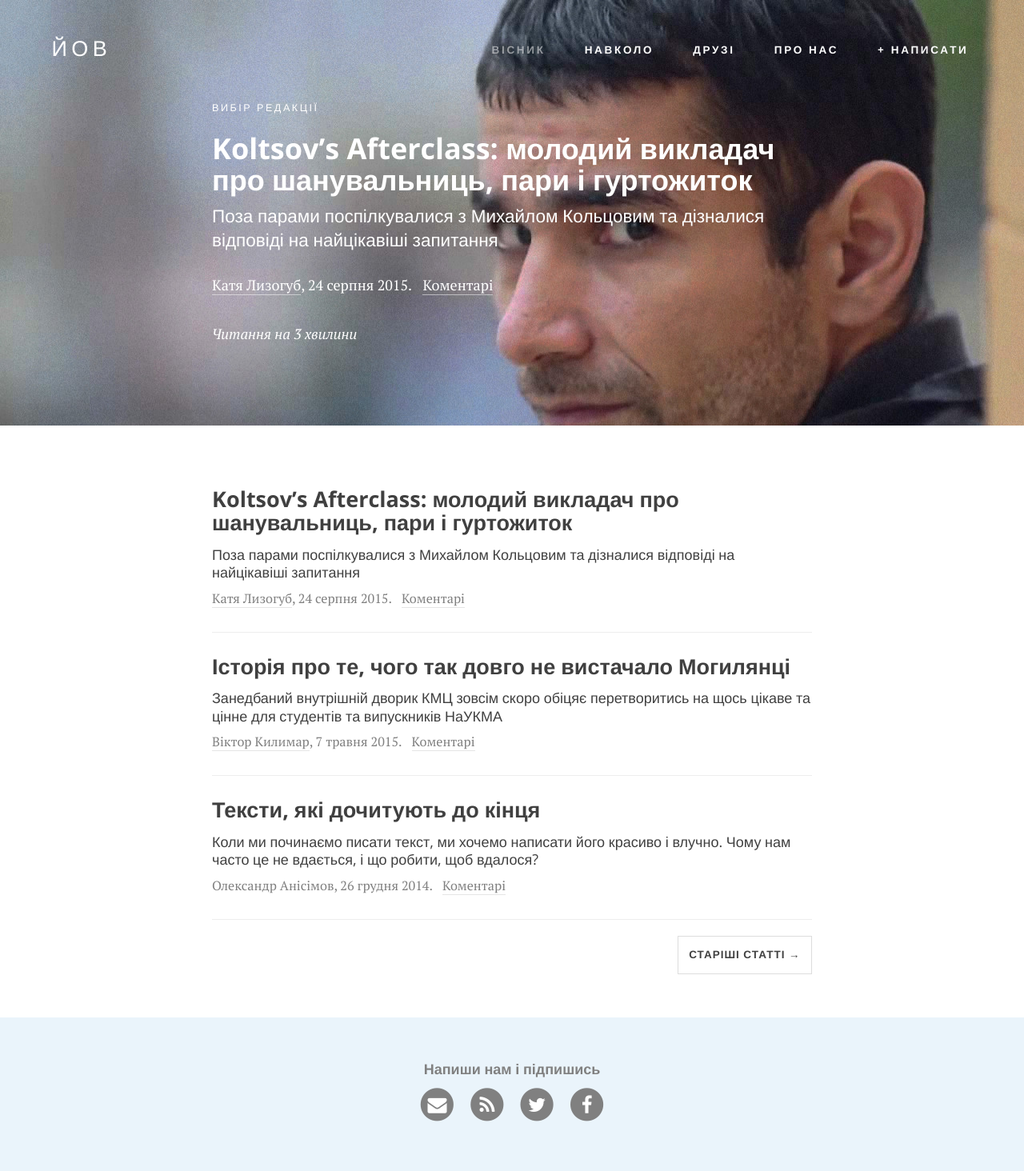
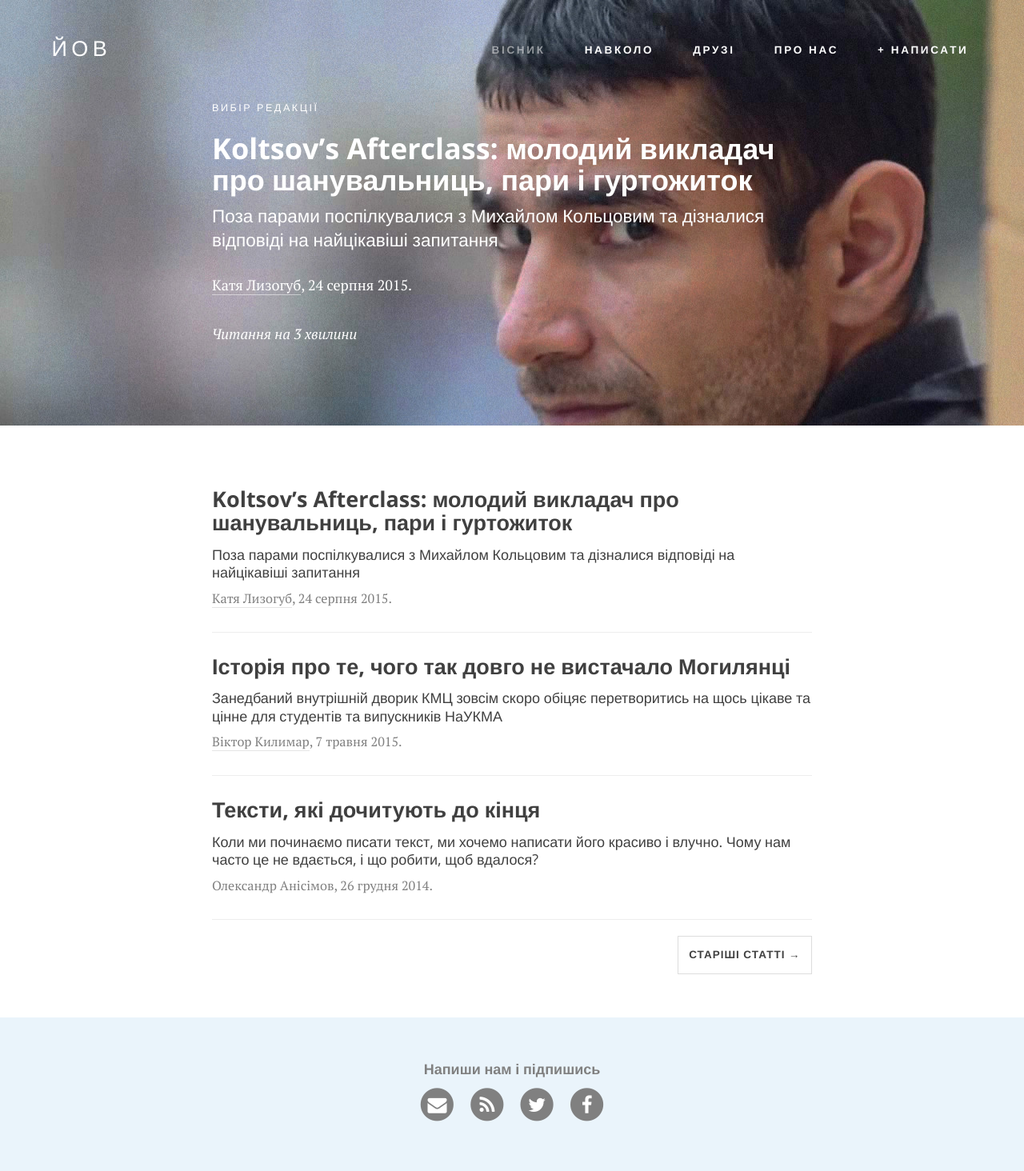
Before and after one commit to boretskyi/boretskyi.github.io, a Jekyll site: the page built from journal/index.html, in a window 1280 px wide. Shown: the whole page at 80% size. Built offline with Jekyll 4.4.1, drawn with Linux system fonts in a browser that asks for light colours; nearby versions of some CDN libraries; the list of posts is cut into pages by our own code; comment, search, counter and statistics services are not loaded.

Commit message:
Remove comments label

```diff
--- a/_includes/post_header.html
+++ b/_includes/post_header.html
@@ -18,7 +18,7 @@
                         {% if include.link %}
                         </a>
                         {% endif %}
-                        <span class="meta"><span class="post-meta-main">{% if include.post.authorlink %}<a href="{{ include.post.authorlink }}">{{ include.post.author }}</a>{% else %}{{ include.post.author }}{% endif %}, {% include date.html date=include.post.date %}.</span> <a class="comments-link" href="{% include url.html part=include.post.url %}#disqus_thread">Коментарі</a></span>
+                        <span class="meta"><span class="post-meta-main">{% if include.post.authorlink %}<a href="{{ include.post.authorlink }}">{{ include.post.author }}</a>{% else %}{{ include.post.author }}{% endif %}, {% include date.html date=include.post.date %}.</span> <a class="comments-link" href="{% include url.html part=include.post.url %}#disqus_thread"></a></span>
                         <div class="call-to-read">
                             <em>Читання на {% include minutes.html text=include.post.content %}</em>
                         </div>
--- a/_layouts/journal.html
+++ b/_layouts/journal.html
@@ -61,7 +61,7 @@ layout: default
               </h3>
               {% endif %}
           </a>
-          <p class="post-meta"><span class="post-meta-main">{% if post.authorlink %}<a href="{{ post.authorlink }}">{{ post.author }}</a>{% else %}{{ post.author }}{% endif %}, {% include date.html date=post.date %}.</span> <a class="comments-link" href="{% include url.html part=post.url %}#disqus_thread">Коментарі</a></p>
+          <p class="post-meta"><span class="post-meta-main">{% if post.authorlink %}<a href="{{ post.authorlink }}">{{ post.author }}</a>{% else %}{{ post.author }}{% endif %}, {% include date.html date=post.date %}.</span> <a class="comments-link" href="{% include url.html part=post.url %}#disqus_thread"></a></p>
       </div>
       <hr>
       {% endif %}
```
